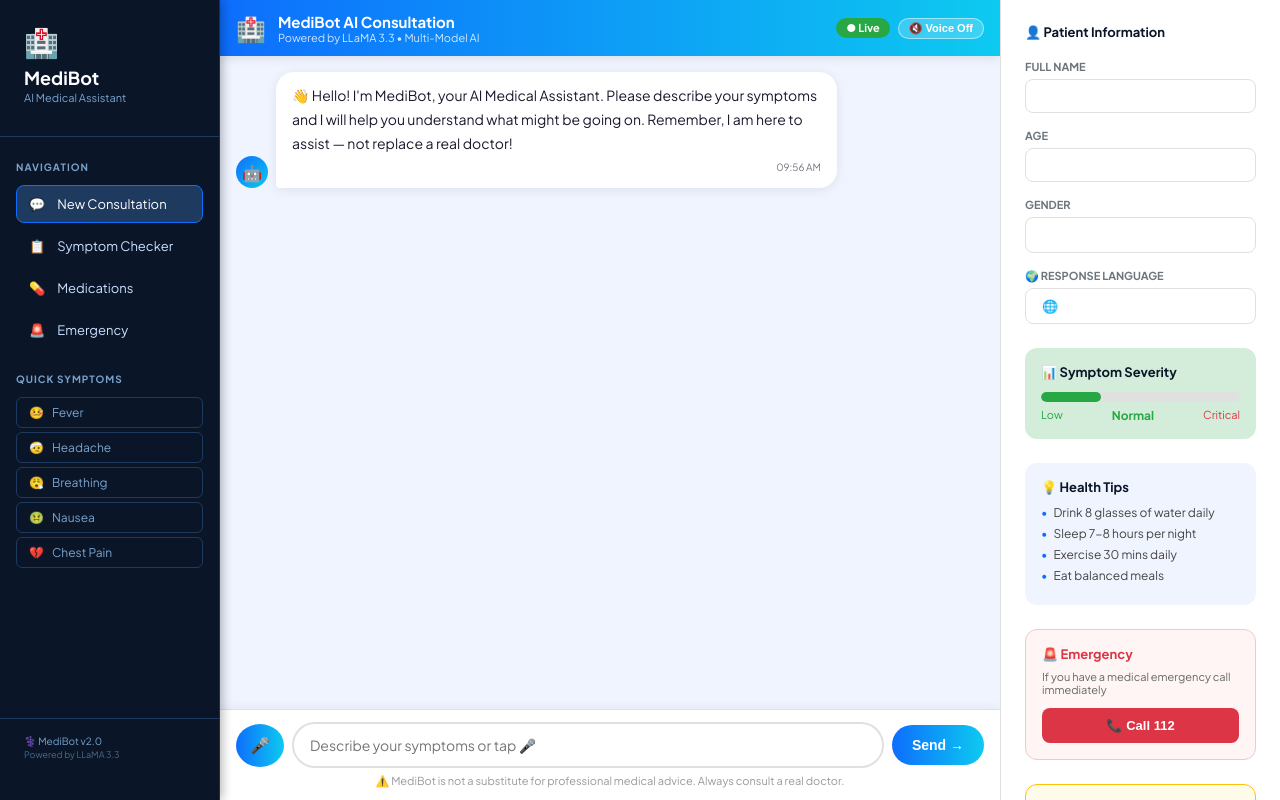
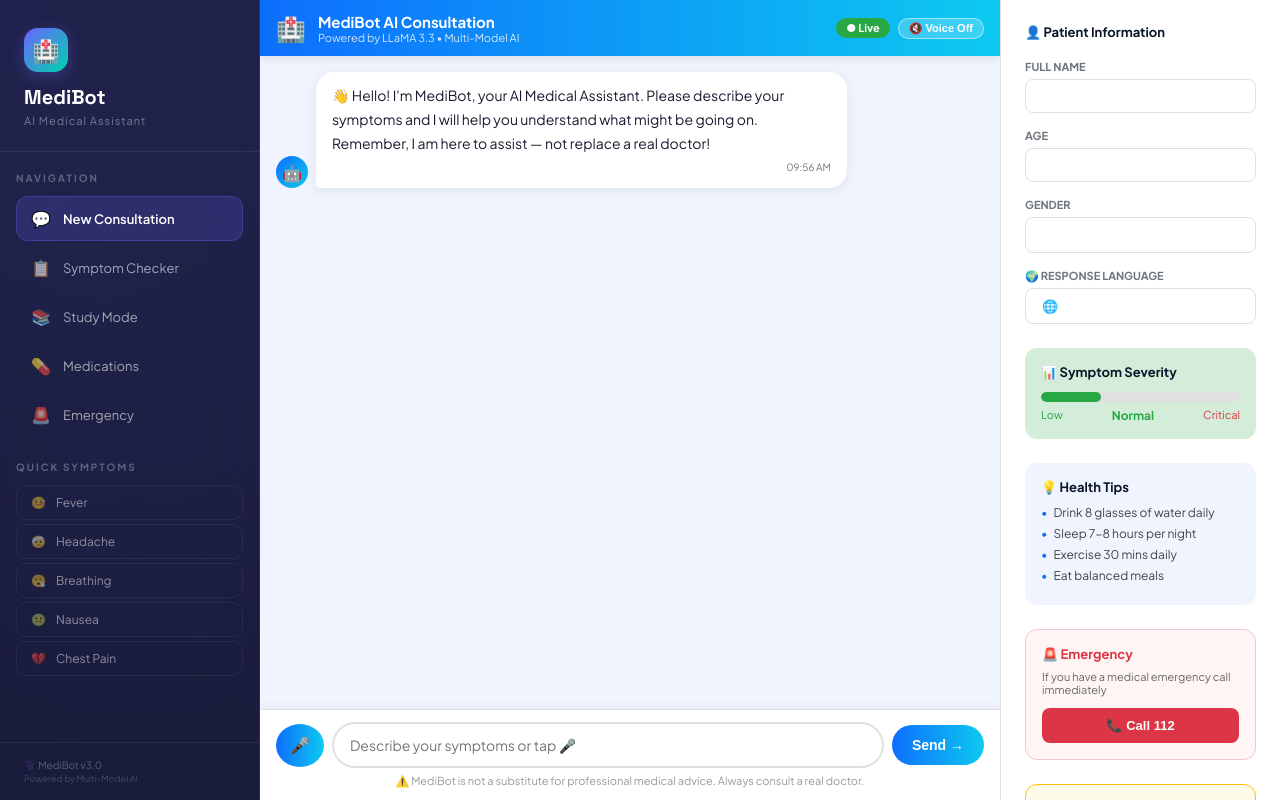
Before and after one commit to Ritwik9999/MEDIBOT, a React (Create React App) app: page / in a window 1280 px wide. Both pictures are taken after a click on the button "Start Consultation →". Built offline with nearby package versions, Linux system fonts and the light colour scheme.

Commit message:
feat: glassmorphism sidebar with study mode

```diff
--- a/src/components/Sidebar.js
+++ b/src/components/Sidebar.js
@@ -3,11 +3,7 @@ import { useState } from "react";
 function Sidebar({ onNav, onSymptom, activeNav, onSymptomForm }) {
   const [showForm, setShowForm] = useState(false);
   const [formData, setFormData] = useState({
-    symptom: "",
-    duration: "",
-    severity: "5",
-    location: "",
-    existing: ""
+    symptom: "", duration: "", severity: "5", location: "", existing: ""
   });
 
   const isMobile = window.innerWidth <= 900 || /Android|iPhone|iPad|iPod|Mobile/i.test(navigator.userAgent);
@@ -15,36 +11,55 @@ function Sidebar({ onNav, onSymptom, activeNav, onSymptomForm }) {
 
   const handleFormSubmit = () => {
     if (!formData.symptom) return;
-    const message = `I have ${formData.symptom}.
-Duration: ${formData.duration || 'not sure'}.
-Severity: ${formData.severity}/10.
-Location: ${formData.location || 'not specified'}.
-Existing conditions: ${formData.existing || 'none'}.`;
+    const message = `I have ${formData.symptom}. Duration: ${formData.duration || 'not sure'}. Severity: ${formData.severity}/10. Location: ${formData.location || 'not specified'}. Existing conditions: ${formData.existing || 'none'}.`;
     onSymptomForm(message);
     setShowForm(false);
     setFormData({ symptom: "", duration: "", severity: "5", location: "", existing: "" });
   };
 
+  const inputStyle = {
+    width: "100%", padding: "10px 14px", borderRadius: 10,
+    border: "1px solid rgba(255,255,255,0.1)", background: "rgba(255,255,255,0.06)",
+    color: "#fff", fontSize: 12, boxSizing: "border-box", outline: "none",
+    fontFamily: "var(--font-main)", backdropFilter: "blur(10px)",
+    transition: "all 0.3s ease"
+  };
+
   return (
     <div className="sidebar" style={{
-      width: 220, minHeight: "100vh", background: "#0a1628",
-      display: "flex", flexDirection: "column", padding: "24px 0",
-      boxShadow: "2px 0 10px rgba(0,0,0,0.3)", flexShrink: 0,
-      overflowY: "auto"
+      width: 260, minHeight: "100vh",
+      background: "rgba(255,255,255,0.04)",
+      backdropFilter: "blur(20px)", WebkitBackdropFilter: "blur(20px)",
+      borderRight: "1px solid rgba(255,255,255,0.08)",
+      display: "flex", flexDirection: "column", padding: "0",
+      flexShrink: 0, position: "relative", zIndex: 2
     }}>
+
       {/* Logo */}
-      <div style={{ padding: "0 24px 32px", borderBottom: "1px solid #1e3a5f" }}>
-        <div style={{ fontSize: 28, marginBottom: 6 }}>🏥</div>
-        <div style={{ color: "#fff", fontSize: 18, fontWeight: "bold" }}>MediBot</div>
-        <div style={{ color: "#7aa3cc", fontSize: 11, marginTop: 2 }}>AI Medical Assistant</div>
+      <div style={{
+        padding: "28px 24px 24px", borderBottom: "1px solid rgba(255,255,255,0.08)"
+      }}>
+        <div style={{
+          width: 44, height: 44, borderRadius: 14,
+          background: "linear-gradient(135deg, #6C63FF, #00D4AA)",
+          display: "flex", alignItems: "center", justifyContent: "center",
+          fontSize: 22, marginBottom: 12,
+          boxShadow: "0 4px 15px rgba(108,99,255,0.3)"
+        }}>🏥</div>
+        <div style={{ color: "#fff", fontSize: 20, fontWeight: 700, fontFamily: "var(--font-display)" }}>MediBot</div>
+        <div style={{ color: "rgba(255,255,255,0.4)", fontSize: 11, marginTop: 4, letterSpacing: 1 }}>AI Medical Assistant</div>
       </div>
 
       {/* Navigation */}
-      <div style={{ padding: "24px 16px", flex: 1 }}>
-        <div style={{ color: "#7aa3cc", fontSize: 10, fontWeight: "bold", letterSpacing: 1, marginBottom: 12 }}>NAVIGATION</div>
+      <div style={{ padding: "20px 16px", flex: 1, overflowY: "auto" }}>
+        <div style={{ color: "rgba(255,255,255,0.3)", fontSize: 10, fontWeight: 700, letterSpacing: 2, marginBottom: 12, textTransform: "uppercase" }}>
+          Navigation
+        </div>
+
         {[
           { icon: "💬", label: "New Consultation" },
           { icon: "📋", label: "Symptom Checker" },
+          { icon: "📚", label: "Study Mode" },
           { icon: "💊", label: "Medications" },
           { icon: "🚨", label: "Emergency" },
         ].map((item) => (
@@ -52,99 +67,90 @@ Existing conditions: ${formData.existing || 'none'}.`;
             onClick={() => {
               onNav(item.label);
               if (item.label === "Symptom Checker") setShowForm(true);
+              if (item.label === "Study Mode") onSymptomForm("Explain the most important medical topics for students");
             }}
             style={{
               display: "flex", alignItems: "center", gap: 12,
-              padding: "10px 12px", borderRadius: 8, marginBottom: 4,
-              color: activeNav === item.label ? "#fff" : "#cce0ff",
-              fontSize: 13, cursor: "pointer",
-              background: activeNav === item.label ? "#1e3a5f" : "transparent",
-              border: activeNav === item.label ? "1px solid #0d6efd" : "1px solid transparent",
-              transition: "all 0.2s"
+              padding: "11px 14px", borderRadius: 12, marginBottom: 4,
+              color: activeNav === item.label ? "#fff" : "rgba(255,255,255,0.6)",
+              fontSize: 13, cursor: "pointer", fontWeight: activeNav === item.label ? 600 : 400,
+              background: activeNav === item.label ? "rgba(108,99,255,0.2)" : "transparent",
+              border: activeNav === item.label ? "1px solid rgba(108,99,255,0.3)" : "1px solid transparent",
+              transition: "all 0.3s ease"
             }}
-            onMouseEnter={e => e.currentTarget.style.background = "#1e3a5f"}
-            onMouseLeave={e => e.currentTarget.style.background = activeNav === item.label ? "#1e3a5f" : "transparent"}
+            onMouseEnter={e => { e.currentTarget.style.background = "rgba(108,99,255,0.15)"; e.currentTarget.style.color = "#fff"; }}
+            onMouseLeave={e => {
+              e.currentTarget.style.background = activeNav === item.label ? "rgba(108,99,255,0.2)" : "transparent";
+              e.currentTarget.style.color = activeNav === item.label ? "#fff" : "rgba(255,255,255,0.6)";
+            }}
           >
-            <span>{item.icon}</span>
+            <span style={{ fontSize: 16 }}>{item.icon}</span>
             <span>{item.label}</span>
           </div>
         ))}
 
-        {/* ✅ Symptom Checker Form */}
+        {/* Symptom Checker Form */}
         {showForm && (
-          <div style={{ background: "#1e3a5f", borderRadius: 10, padding: 12, marginTop: 8 }}>
-            <div style={{ color: "#fff", fontSize: 12, fontWeight: "bold", marginBottom: 10 }}>📋 Symptom Details</div>
+          <div style={{
+            background: "rgba(108,99,255,0.1)", backdropFilter: "blur(10px)",
+            border: "1px solid rgba(108,99,255,0.2)",
+            borderRadius: 14, padding: 14, marginTop: 10
+          }}>
+            <div style={{ color: "#fff", fontSize: 12, fontWeight: 700, marginBottom: 12 }}>📋 Symptom Details</div>
 
-            <div style={{ marginBottom: 8 }}>
-              <div style={{ color: "#7aa3cc", fontSize: 10, marginBottom: 4 }}>MAIN SYMPTOM *</div>
-              <input
-                style={{ width: "100%", padding: "6px 10px", borderRadius: 6, border: "1px solid #2e5a8f", background: "#0a1628", color: "#fff", fontSize: 12, boxSizing: "border-box", outline: "none" }}
-                placeholder="e.g. headache, fever"
-                value={formData.symptom}
-                onChange={e => setFormData({ ...formData, symptom: e.target.value })}
-              />
+            <div style={{ marginBottom: 10 }}>
+              <div style={{ color: "rgba(255,255,255,0.4)", fontSize: 10, marginBottom: 4, fontWeight: 600, letterSpacing: 1 }}>MAIN SYMPTOM *</div>
+              <input style={inputStyle} placeholder="e.g. headache, fever"
+                value={formData.symptom} onChange={e => setFormData({ ...formData, symptom: e.target.value })} />
             </div>
 
-            <div style={{ marginBottom: 8 }}>
-              <div style={{ color: "#7aa3cc", fontSize: 10, marginBottom: 4 }}>DURATION</div>
-              <input
-                style={{ width: "100%", padding: "6px 10px", borderRadius: 6, border: "1px solid #2e5a8f", background: "#0a1628", color: "#fff", fontSize: 12, boxSizing: "border-box", outline: "none" }}
-                placeholder="e.g. 2 days, 1 week"
-                value={formData.duration}
-                onChange={e => setFormData({ ...formData, duration: e.target.value })}
-              />
+            <div style={{ marginBottom: 10 }}>
+              <div style={{ color: "rgba(255,255,255,0.4)", fontSize: 10, marginBottom: 4, fontWeight: 600, letterSpacing: 1 }}>DURATION</div>
+              <input style={inputStyle} placeholder="e.g. 2 days, 1 week"
+                value={formData.duration} onChange={e => setFormData({ ...formData, duration: e.target.value })} />
             </div>
 
-            <div style={{ marginBottom: 8 }}>
-              <div style={{ color: "#7aa3cc", fontSize: 10, marginBottom: 4 }}>SEVERITY: {formData.severity}/10</div>
-              <input
-                type="range" min="1" max="10"
-                style={{ width: "100%", accentColor: "#0d6efd" }}
-                value={formData.severity}
-                onChange={e => setFormData({ ...formData, severity: e.target.value })}
-              />
-              <div style={{ display: "flex", justifyContent: "space-between", color: "#7aa3cc", fontSize: 9 }}>
+            <div style={{ marginBottom: 10 }}>
+              <div style={{ color: "rgba(255,255,255,0.4)", fontSize: 10, marginBottom: 4, fontWeight: 600, letterSpacing: 1 }}>SEVERITY: {formData.severity}/10</div>
+              <input type="range" min="1" max="10" style={{ width: "100%", accentColor: "#6C63FF" }}
+                value={formData.severity} onChange={e => setFormData({ ...formData, severity: e.target.value })} />
+              <div style={{ display: "flex", justifyContent: "space-between", color: "rgba(255,255,255,0.3)", fontSize: 9 }}>
                 <span>Mild</span><span>Moderate</span><span>Severe</span>
               </div>
             </div>
 
-            <div style={{ marginBottom: 8 }}>
-              <div style={{ color: "#7aa3cc", fontSize: 10, marginBottom: 4 }}>BODY LOCATION</div>
-              <input
-                style={{ width: "100%", padding: "6px 10px", borderRadius: 6, border: "1px solid #2e5a8f", background: "#0a1628", color: "#fff", fontSize: 12, boxSizing: "border-box", outline: "none" }}
-                placeholder="e.g. head, chest, stomach"
-                value={formData.location}
-                onChange={e => setFormData({ ...formData, location: e.target.value })}
-              />
+            <div style={{ marginBottom: 10 }}>
+              <div style={{ color: "rgba(255,255,255,0.4)", fontSize: 10, marginBottom: 4, fontWeight: 600, letterSpacing: 1 }}>BODY LOCATION</div>
+              <input style={inputStyle} placeholder="e.g. head, chest"
+                value={formData.location} onChange={e => setFormData({ ...formData, location: e.target.value })} />
             </div>
 
-            <div style={{ marginBottom: 10 }}>
-              <div style={{ color: "#7aa3cc", fontSize: 10, marginBottom: 4 }}>EXISTING CONDITIONS</div>
-              <input
-                style={{ width: "100%", padding: "6px 10px", borderRadius: 6, border: "1px solid #2e5a8f", background: "#0a1628", color: "#fff", fontSize: 12, boxSizing: "border-box", outline: "none" }}
-                placeholder="e.g. diabetes, BP"
-                value={formData.existing}
-                onChange={e => setFormData({ ...formData, existing: e.target.value })}
-              />
+            <div style={{ marginBottom: 12 }}>
+              <div style={{ color: "rgba(255,255,255,0.4)", fontSize: 10, marginBottom: 4, fontWeight: 600, letterSpacing: 1 }}>EXISTING CONDITIONS</div>
+              <input style={inputStyle} placeholder="e.g. diabetes, BP"
+                value={formData.existing} onChange={e => setFormData({ ...formData, existing: e.target.value })} />
             </div>
 
-            <div style={{ display: "flex", gap: 6 }}>
-              <button
-                onClick={handleFormSubmit}
-                style={{ flex: 1, padding: "8px", borderRadius: 6, background: "linear-gradient(90deg, #0d6efd, #0dcaf0)", color: "#fff", border: "none", cursor: "pointer", fontSize: 12, fontWeight: "bold" }}>
-                Send →
-              </button>
-              <button
-                onClick={() => setShowForm(false)}
-                style={{ padding: "8px 12px", borderRadius: 6, background: "#dc3545", color: "#fff", border: "none", cursor: "pointer", fontSize: 12 }}>
-                ✕
-              </button>
+            <div style={{ display: "flex", gap: 8 }}>
+              <button onClick={handleFormSubmit} style={{
+                flex: 1, padding: "10px", borderRadius: 10,
+                background: "linear-gradient(135deg, #6C63FF, #00D4AA)",
+                color: "#fff", border: "none", cursor: "pointer", fontSize: 12, fontWeight: 700,
+                transition: "all 0.3s ease"
+              }}>Send →</button>
+              <button onClick={() => setShowForm(false)} style={{
+                padding: "10px 14px", borderRadius: 10,
+                background: "rgba(255,107,107,0.2)", border: "1px solid rgba(255,107,107,0.3)",
+                color: "#FF6B6B", cursor: "pointer", fontSize: 12, transition: "all 0.3s ease"
+              }}>✕</button>
             </div>
           </div>
         )}
 
         {/* Quick Symptoms */}
-        <div style={{ color: "#7aa3cc", fontSize: 10, fontWeight: "bold", letterSpacing: 1, marginTop: 24, marginBottom: 12 }}>QUICK SYMPTOMS</div>
+        <div style={{ color: "rgba(255,255,255,0.3)", fontSize: 10, fontWeight: 700, letterSpacing: 2, marginTop: 24, marginBottom: 12, textTransform: "uppercase" }}>
+          Quick Symptoms
+        </div>
         {[
           { emoji: "🤒", label: "Fever" },
           { emoji: "🤕", label: "Headache" },
@@ -155,22 +161,24 @@ Existing conditions: ${formData.existing || 'none'}.`;
           <div key={s.label}
             onClick={() => onSymptom(s.label)}
             style={{
-              padding: "7px 12px", borderRadius: 6, marginBottom: 4,
-              color: "#7aa3cc", fontSize: 12, cursor: "pointer",
-              border: "1px solid #1e3a5f", display: "flex", alignItems: "center", gap: 8,
-              transition: "all 0.2s"
+              padding: "9px 14px", borderRadius: 10, marginBottom: 4,
+              color: "rgba(255,255,255,0.5)", fontSize: 12, cursor: "pointer",
+              border: "1px solid rgba(255,255,255,0.06)",
+              display: "flex", alignItems: "center", gap: 10,
+              transition: "all 0.3s ease"
             }}
-            onMouseEnter={e => { e.currentTarget.style.background = "#1e3a5f"; e.currentTarget.style.color = "#fff"; }}
-            onMouseLeave={e => { e.currentTarget.style.background = "transparent"; e.currentTarget.style.color = "#7aa3cc"; }}
+            onMouseEnter={e => { e.currentTarget.style.background = "rgba(108,99,255,0.1)"; e.currentTarget.style.color = "#fff"; e.currentTarget.style.borderColor = "rgba(108,99,255,0.2)"; }}
+            onMouseLeave={e => { e.currentTarget.style.background = "transparent"; e.currentTarget.style.color = "rgba(255,255,255,0.5)"; e.currentTarget.style.borderColor = "rgba(255,255,255,0.06)"; }}
           >
             <span>{s.emoji}</span><span>{s.label}</span>
           </div>
         ))}
       </div>
 
-      <div style={{ padding: "16px 24px", borderTop: "1px solid #1e3a5f" }}>
-        <div style={{ color: "#7aa3cc", fontSize: 10 }}>⚕️ MediBot v2.0</div>
-        <div style={{ color: "#4a6a8a", fontSize: 9, marginTop: 2 }}>Powered by LLaMA 3.3</div>
+      {/* Footer */}
+      <div style={{ padding: "16px 24px", borderTop: "1px solid rgba(255,255,255,0.08)" }}>
+        <div style={{ color: "rgba(255,255,255,0.3)", fontSize: 10 }}>⚕️ MediBot v3.0</div>
+        <div style={{ color: "rgba(255,255,255,0.2)", fontSize: 9, marginTop: 2 }}>Powered by Multi-Model AI</div>
       </div>
     </div>
   );
```
